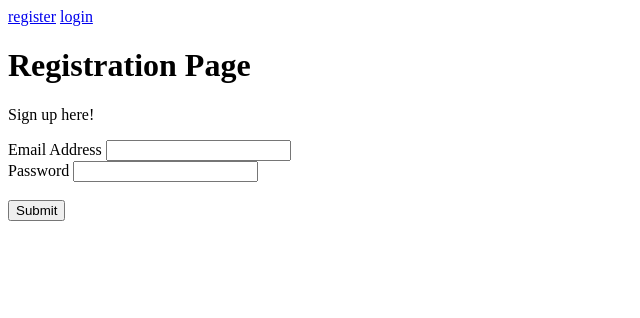
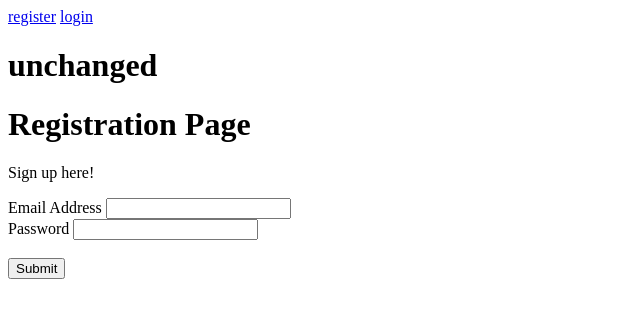
Before and after one commit to stevenj2019/QA_DevOps_Project, a Flask app: page / in a window 1280 px wide. Shown: the top 318 px of the page, without its empty margins (0-640 px from the left). Run offline with Flask 2, Linux system fonts and the light colour scheme.

Commit message:
Update register.html

```diff
--- a/Main/Application/templates/register.html
+++ b/Main/Application/templates/register.html
@@ -1,5 +1,6 @@
 {% extends 'layout.html' %}
 {% block body_content %}
+    <h1> unchanged </h1>
     <h1>Registration Page</h1>
     <p>Sign up here!</p>
     <form action="/register" method="POST">
```
